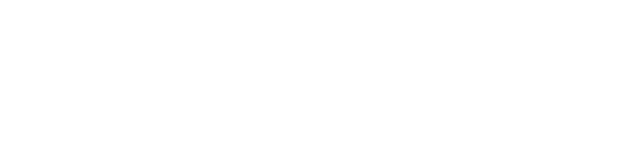
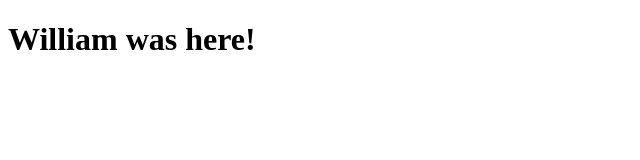
Before and after one commit to William-RA-Richards/git-test, a plain HTML site: page index.html in a window 1280 px wide. Shown: the whole page, without its empty margins (0-640 px from the left). Drawn offline with Linux system fonts and the light colour scheme.

Commit message:
h1 tag add

```diff
--- a/index.html
+++ b/index.html
@@ -5,5 +5,7 @@
     <meta name="viewport" content="width=device-width, initial-scale=1.0" />
     <title>Document</title>
   </head>
-  <body></body>
+  <body>
+    <h1>William was here!</h1>
+  </body>
 </html>
```
